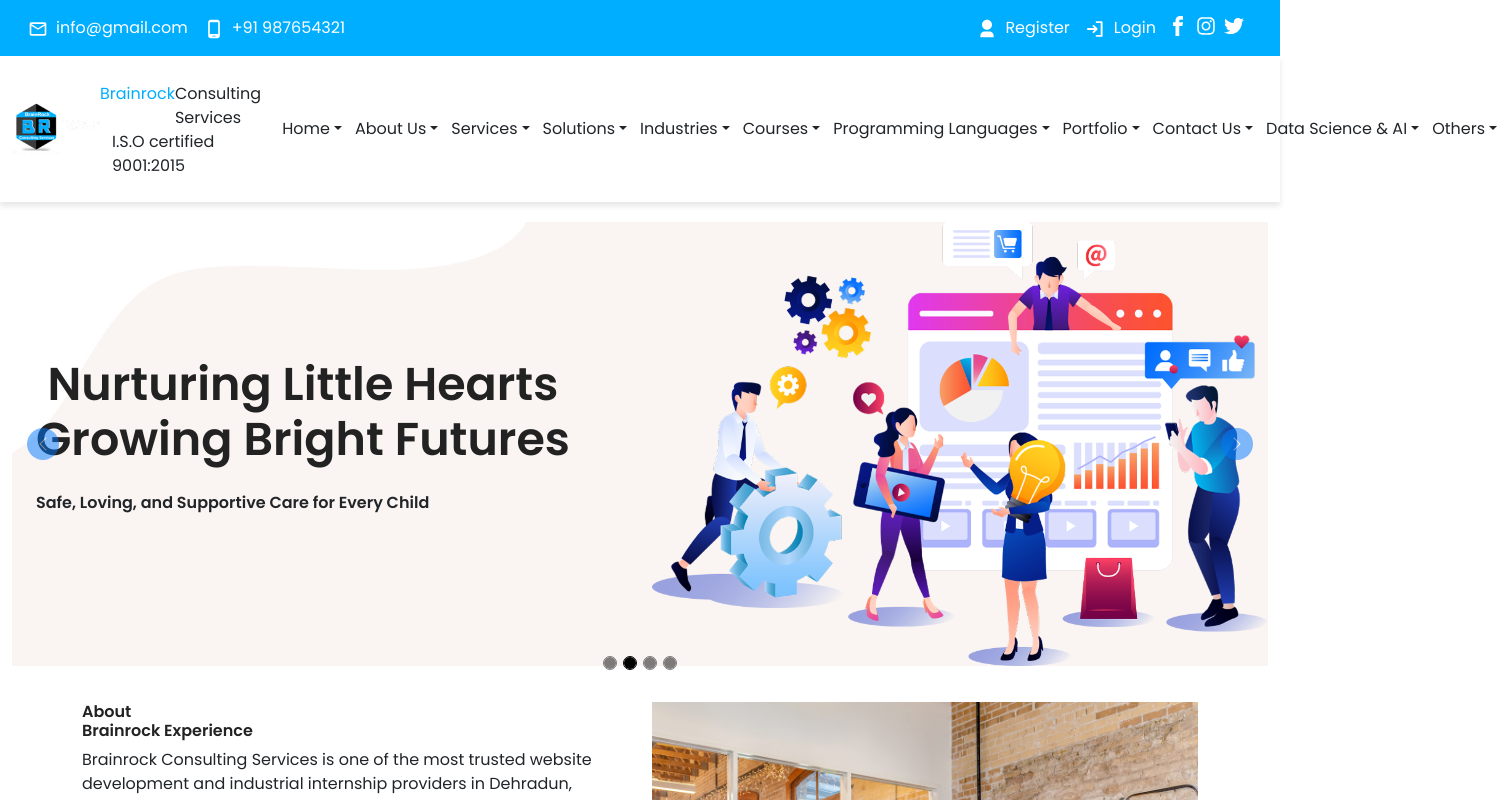
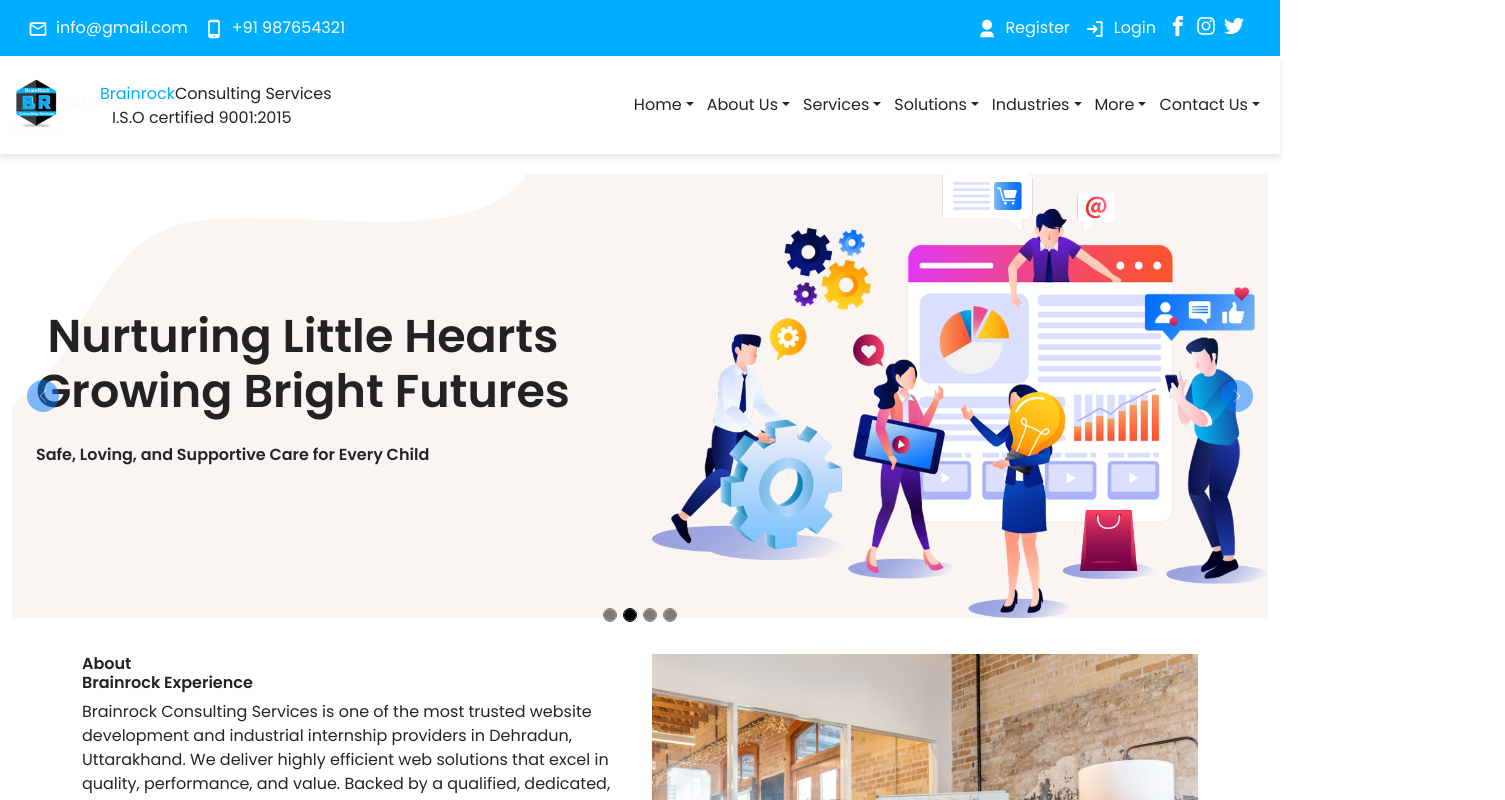
Before and after one commit to rajeshthap/BrainRockWebsite, a React (Create React App) app: page / in a window 1280 px wide. Shown: the top 800 px of the page, 1505 px wide, since content can reach past the window. Built offline with nearby package versions, Linux system fonts and the light colour scheme.

Commit message:
horizontal scroll fixed

```diff
--- a/src/assets/css/NavBar.css
+++ b/src/assets/css/NavBar.css
@@ -3,7 +3,8 @@
     background-color: #ffff !important;
 
 }
-.br-span{
+
+.br-span {
     color: var(--br-primary) !important;
     font-size: var(--br-space-400) !important;
     font-weight: var(--br-space-800) !important;
@@ -67,9 +68,42 @@ img.logo-wecd {
     margin-left: 12px;
 }
 
+
+/* Rajesh*/
+
+/* Navbar adjustments */
+.navbar-top {
+    width: 100%;
+    max-width: 100vw;
+}
+
+.nd-nav {
+    flex-wrap: nowrap;
+    overflow-x: auto;
+    -ms-overflow-style: none;
+    /* IE and Edge */
+    scrollbar-width: none;
+    /* Firefox */
+}
+
+.nd-nav::-webkit-scrollbar {
+    display: none;
+    /* Chrome, Safari, Opera */
+}
+
+/* For mobile responsiveness */
+@media (max-width: 992px) {
+    .nd-nav {
+        overflow-x: visible;
+        padding-left: 28px !important;
+    }
+}
+
+/*Rajesh End*/
+
 @media (max-width: 576px) {
 
-    .awc-title p{
+    .awc-title p {
         font-size: var(--awc-space-200);
     }
 
--- a/src/components/Home.js
+++ b/src/components/Home.js
@@ -3,9 +3,9 @@ import UserPage from './UserPage'
 
 function Home() {
   return (
-    <div>
-       <UserPage />
-    </div>
+    <>
+      <UserPage />
+    </>
   )
 }
 
--- a/src/components/header/Header.js
+++ b/src/components/header/Header.js
@@ -33,8 +33,8 @@ function Header() {
             </li>
 
             <li className="header-item">
-             <Link to="/InnerDashBoard">  <PiSignInBold className="br-header-icon" />
-            Login</Link>
+              <Link to="/InnerDashBoard">  <PiSignInBold className="br-header-icon" />
+                Login</Link>
             </li>
             <ImFacebook className="br-m-left br-header-icon" />
             <FaInstagram className="br-header-icon" />
--- a/src/components/topnav/NavBar.js
+++ b/src/components/topnav/NavBar.js
@@ -13,21 +13,19 @@ import Header from "../header/Header";
 function NavBar() {
   return (
     <>
+      <Header />
 
-    <Header />
+
 
       <Navbar
         sticky="top"
         expand="lg"
-        className="bg-body-tertiary navbar-top awc-main  justify-content-between"
+        className="bg-body-tertiary navbar-top awc-main justify-content-between"
       >
         <Container fluid className="container-fluid awc-mob-responsive">
           <Link to="/" className="logo-page">
             <img src={Logo} alt="logo" className="logo-wecd" />
           </Link>
-          {/* <Link to="/" className="logo-page">
-            <img src={Logo} alt="logo" className="logo1" />
-          </Link> */}
 
           <div className="awc-title">
             <span className="awc-subtitle">
@@ -35,159 +33,59 @@ function NavBar() {
             </span>
             <p>I.S.O certified 9001:2015</p>
           </div>
-          <Link to="../Home" className="logo-page"></Link>
-          <Navbar.Brand
-            href="#home"
-            className="ml-4 navbar-title"
-          ></Navbar.Brand>
-          <Navbar.Toggle
-            aria-controls="basic-navbar-nav"
-            className="toggle-logo"
-          />
-          <Navbar.Collapse id="basic-navbar-nav ">
+
+          <Navbar.Toggle aria-controls="basic-navbar-nav" className="toggle-logo" />
+          <Navbar.Collapse id="basic-navbar-nav">
             <Nav className="me-auto justify-content-end flex-grow-1 nd-nav">
-              {/* <Nav.Link href="/LoginBanner" className="nav-sub-list">
-                Nodel Officer/Admin Login
-              </Nav.Link> */}
+              {/* Main Navigation Items */}
+              <NavDropdown title="Home" id="Home">
+                <NavDropdown.Item to="#">Overview</NavDropdown.Item>
+                <NavDropdown.Item to="#">Why Choose Us</NavDropdown.Item>
+              </NavDropdown>
 
-              <NavDropdown title="Home" id="Home">
-                <NavDropdown.Item Link to="#">
-                  Overview
-                </NavDropdown.Item>
-                <NavDropdown.Item Link to="#">
-                  Why Choose Us
-                </NavDropdown.Item>
-              </NavDropdown>
               <NavDropdown title="About Us" id="AboutUs">
-                <NavDropdown.Item href="#overview">
-                  Company Profile
-                </NavDropdown.Item>
-                <NavDropdown.Item href="#why-choose-us">
-                  Our Team
-                </NavDropdown.Item>
-
-                <NavDropdown.Item href="#why-choose-us">
-                  Careers
-                </NavDropdown.Item>
-                <NavDropdown.Item href="#why-choose-us">
-                  Partners
-                </NavDropdown.Item>
+                <NavDropdown.Item href="#overview">Company Profile</NavDropdown.Item>
+                <NavDropdown.Item href="#why-choose-us">Our Team</NavDropdown.Item>
+                <NavDropdown.Item href="#why-choose-us">Careers</NavDropdown.Item>
+                <NavDropdown.Item href="#why-choose-us">Partners</NavDropdown.Item>
               </NavDropdown>
 
               <NavDropdown title="Services" id="Services">
-                <NavDropdown.Item href="#overview">
-                  Web Development
-                </NavDropdown.Item>
-                <NavDropdown.Item href="#why-choose-us">
-                  Mobile App Development
-                </NavDropdown.Item>
-                <NavDropdown.Item href="#why-choose-us">
-                  Cloud Solutions
-                </NavDropdown.Item>
-                <NavDropdown.Item href="#why-choose-us">
-                  IT Consulting
-                </NavDropdown.Item>
-                <NavDropdown.Item href="#why-choose-us">
-                  UI/UX Design
-                </NavDropdown.Item>
-                <NavDropdown.Item href="#why-choose-us">
-                  {" "}
-                  QA & Testing
-                </NavDropdown.Item>
+                <NavDropdown.Item href="#overview">Web Development</NavDropdown.Item>
+                <NavDropdown.Item href="#why-choose-us">Mobile App Development</NavDropdown.Item>
+                <NavDropdown.Item href="#why-choose-us">Cloud Solutions</NavDropdown.Item>
+                <NavDropdown.Item href="#why-choose-us">IT Consulting</NavDropdown.Item>
+                <NavDropdown.Item href="#why-choose-us">UI/UX Design</NavDropdown.Item>
+                <NavDropdown.Item href="#why-choose-us">QA & Testing</NavDropdown.Item>
               </NavDropdown>
+
               <NavDropdown title="Solutions" id="Solutions">
-                <NavDropdown.Item href="#overview">
-                  SaaS Solutions
-                </NavDropdown.Item>
-                <NavDropdown.Item href="#why-choose-us">
-                  ERP Solutions
-                </NavDropdown.Item>
-                <NavDropdown.Item href="#why-choose-us">
-                  E-commerce Solutions
-                </NavDropdown.Item>
-                <NavDropdown.Item href="#why-choose-us">
-                  Custom Software
-                </NavDropdown.Item>
+                <NavDropdown.Item href="#overview">SaaS Solutions</NavDropdown.Item>
+                <NavDropdown.Item href="#why-choose-us">ERP Solutions</NavDropdown.Item>
+                <NavDropdown.Item href="#why-choose-us">E-commerce Solutions</NavDropdown.Item>
+                <NavDropdown.Item href="#why-choose-us">Custom Software</NavDropdown.Item>
               </NavDropdown>
 
               <NavDropdown title="Industries" id="Industries">
                 <NavDropdown.Item href="#overview">Healthcare</NavDropdown.Item>
-                <NavDropdown.Item href="#why-choose-us">
-                  Finance
-                </NavDropdown.Item>
-
-                <NavDropdown.Item href="#why-choose-us">
-                  Education
-                </NavDropdown.Item>
-                <NavDropdown.Item href="#why-choose-us">
-                  Retail
-                </NavDropdown.Item>
+                <NavDropdown.Item href="#why-choose-us">Finance</NavDropdown.Item>
+                <NavDropdown.Item href="#why-choose-us">Education</NavDropdown.Item>
+                <NavDropdown.Item href="#why-choose-us">Retail</NavDropdown.Item>
               </NavDropdown>
 
-              <NavDropdown title="Courses" id="Courses">
-                <NavDropdown.Item href="Web Development">
-                  Web Development
-                </NavDropdown.Item>
-                <NavDropdown.Item href="#why-choose-us">
-                  –HTML, CSS & JavaScript{" "}
-                </NavDropdown.Item>
-
-                <NavDropdown.Item href="#why-choose-us">
-                  –Full Stack Development (MERN / MEAN)
-                </NavDropdown.Item>
+              {/* Grouped Dropdown for Less Important Items */}
+              <NavDropdown title="More" id="More">
+                <NavDropdown.Item href="#courses">Courses</NavDropdown.Item>
+                <NavDropdown.Item href="#programming">Programming Languages</NavDropdown.Item>
+                <NavDropdown.Item href="#portfolio">Portfolio</NavDropdown.Item>
+                <NavDropdown.Item href="#data-science">Data Science & AI</NavDropdown.Item>
+                <NavDropdown.Item href="#others">Others</NavDropdown.Item>
               </NavDropdown>
 
-              <NavDropdown title="Programming Languages" id="Courses">
-                <NavDropdown.Item href="–Python Programming">
-                  Programming Languages
-                </NavDropdown.Item>
-                <NavDropdown.Item href="#why-choose-us">
-                  Java Programming{" "}
-                </NavDropdown.Item>
-
-                <NavDropdown.Item href="#why-choose-us">
-                  C / C++ Programming
-                </NavDropdown.Item>
-              </NavDropdown>
-              <NavDropdown title=" Portfolio" id="Cloud">
-                <NavDropdown.Item href="Python Programming">
-                  Case Studies
-                </NavDropdown.Item>
-                <NavDropdown.Item href="#why-choose-us">
-                  Client Stories
-                </NavDropdown.Item>
-              </NavDropdown>
-
-              <NavDropdown title="Contact Us" id="Cloud">
-                <NavDropdown.Item href="Python Programming">
-                  Get in Touch
-                </NavDropdown.Item>
-                <NavDropdown.Item href="#why-choose-us">
-                  Request a Quote
-                </NavDropdown.Item>
-                <NavDropdown.Item href="#why-choose-us">FAQs </NavDropdown.Item>
-              </NavDropdown>
-
-              <NavDropdown title="Data Science & AI" id="Cloud">
-                <NavDropdown.Item href="Python Programming">
-                  Data Analysis with Python
-                </NavDropdown.Item>
-                <NavDropdown.Item href="#why-choose-us">
-                  Machine Learning
-                </NavDropdown.Item>
-
-                <NavDropdown.Item href="#why-choose-us">
-                  Artificial Intelligence Basics
-                </NavDropdown.Item>
-              </NavDropdown>
-
-              <NavDropdown title="Others" id="Cloud">
-                <NavDropdown.Item href="Python Programming">
-                  Digital Marketing
-                </NavDropdown.Item>
-                <NavDropdown.Item href="#why-choose-us">
-                  Software Testing (Manual & Automation)
-                </NavDropdown.Item>
+              <NavDropdown title="Contact Us" id="ContactUs">
+                <NavDropdown.Item href="#get-in-touch">Get in Touch</NavDropdown.Item>
+                <NavDropdown.Item href="#request-quote">Request a Quote</NavDropdown.Item>
+                <NavDropdown.Item href="#faqs">FAQs</NavDropdown.Item>
               </NavDropdown>
             </Nav>
           </Navbar.Collapse>
```
